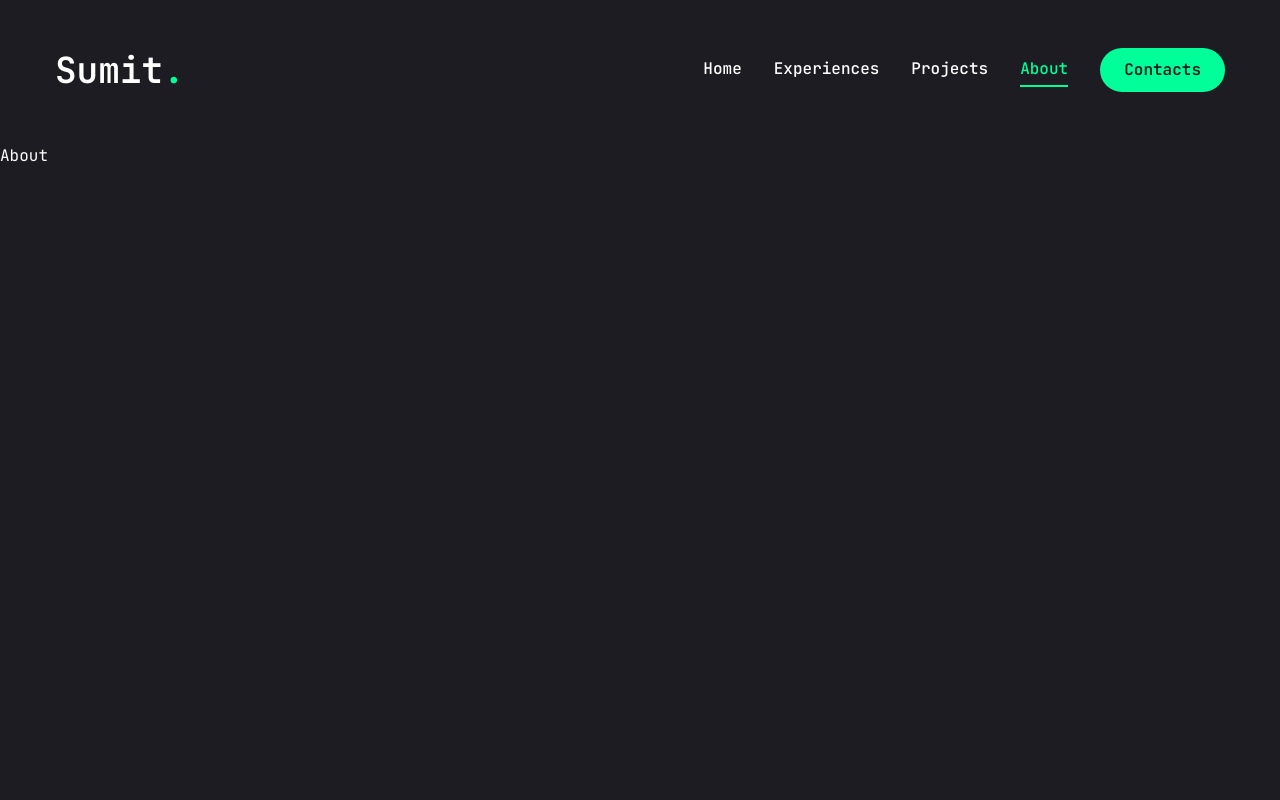
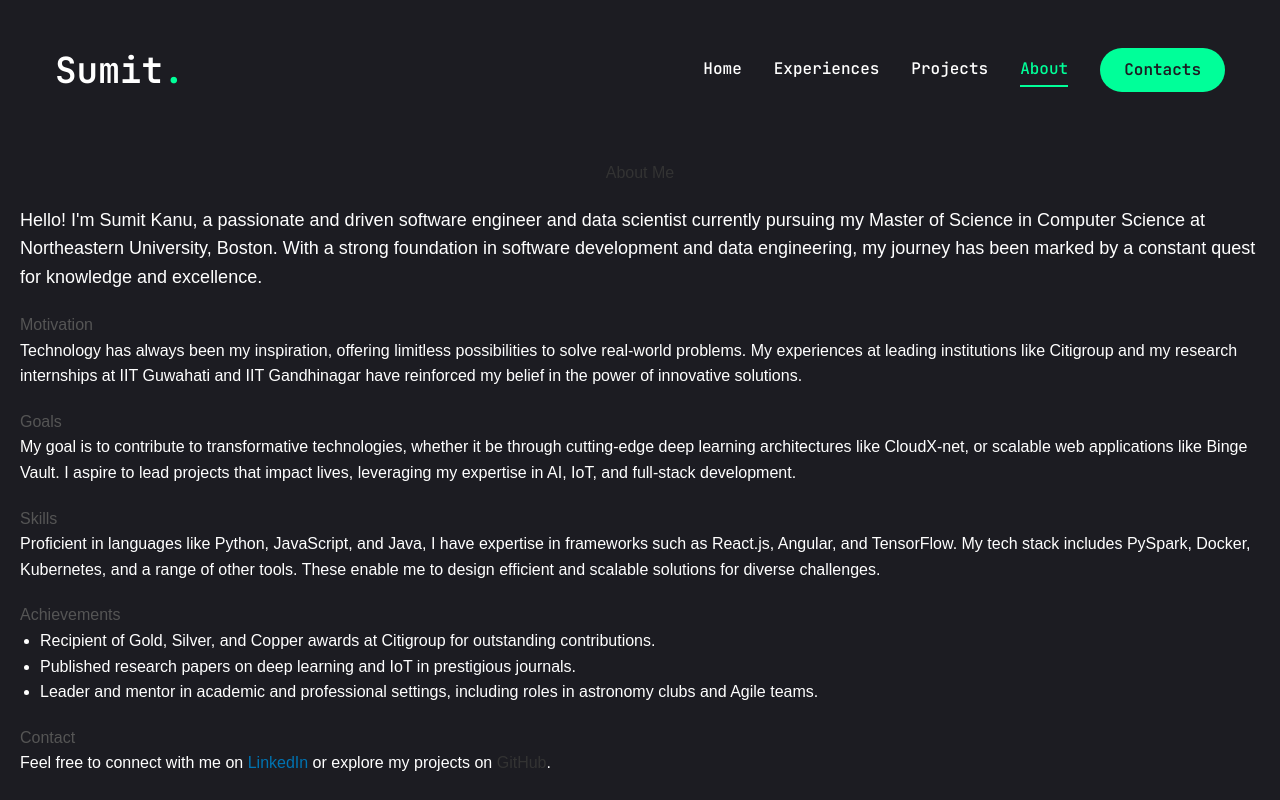
Before and after one commit to sumitkanu/sumitkanu.github.io, a Next.js app: page /about in a window 1280 px wide. Built offline with nearby package versions, Linux system fonts and the light colour scheme.

Commit message:
updated experience and photo and resume download

```diff
--- a/app/about/page.jsx
+++ b/app/about/page.jsx
@@ -1,9 +1,44 @@
-import React from 'react'
+import React from 'react';
 
 const About = () => {
   return (
-    <div>About</div>
-  )
-}
+    <div style={{ padding: '20px', fontFamily: 'Arial, sans-serif', lineHeight: '1.6' }}>
+      <h1 style={{ color: '#333', textAlign: 'center', marginBottom: '20px' }}>About Me</h1>
+      <p style={{ fontSize: '18px' }}>
+        Hello! I'm Sumit Kanu, a passionate and driven software engineer and data scientist currently pursuing my
+        Master of Science in Computer Science at Northeastern University, Boston. With a strong foundation in software
+        development and data engineering, my journey has been marked by a constant quest for knowledge and excellence.
+      </p>
+      <h2 style={{ color: '#555', marginTop: '20px' }}>Motivation</h2>
+      <p style={{ fontSize: '16px' }}>
+        Technology has always been my inspiration, offering limitless possibilities to solve real-world problems.
+        My experiences at leading institutions like Citigroup and my research internships at IIT Guwahati and IIT Gandhinagar
+        have reinforced my belief in the power of innovative solutions.
+      </p>
+      <h2 style={{ color: '#555', marginTop: '20px' }}>Goals</h2>
+      <p style={{ fontSize: '16px' }}>
+        My goal is to contribute to transformative technologies, whether it be through cutting-edge deep learning architectures
+        like CloudX-net, or scalable web applications like Binge Vault. I aspire to lead projects that impact lives,
+        leveraging my expertise in AI, IoT, and full-stack development.
+      </p>
+      <h2 style={{ color: '#555', marginTop: '20px' }}>Skills</h2>
+      <p style={{ fontSize: '16px' }}>
+        Proficient in languages like Python, JavaScript, and Java, I have expertise in frameworks such as React.js, Angular,
+        and TensorFlow. My tech stack includes PySpark, Docker, Kubernetes, and a range of other tools. These enable me to
+        design efficient and scalable solutions for diverse challenges.
+      </p>
+      <h2 style={{ color: '#555', marginTop: '20px' }}>Achievements</h2>
+      <ul style={{ fontSize: '16px', listStyleType: 'disc', marginLeft: '20px' }}>
+        <li>Recipient of Gold, Silver, and Copper awards at Citigroup for outstanding contributions.</li>
+        <li>Published research papers on deep learning and IoT in prestigious journals.</li>
+        <li>Leader and mentor in academic and professional settings, including roles in astronomy clubs and Agile teams.</li>
+      </ul>
+      <h2 style={{ color: '#555', marginTop: '20px' }}>Contact</h2>
+      <p style={{ fontSize: '16px' }}>
+        Feel free to connect with me on <a href="https://www.linkedin.com/in/sk131" target="_blank" rel="noopener noreferrer" style={{ color: '#0073b1' }}>LinkedIn</a> or explore my projects on <a href="https://github.com/sumitkanu" target="_blank" rel="noopener noreferrer" style={{ color: '#333' }}>GitHub</a>.
+      </p>
+    </div>
+  );
+};
 
-export default About
+export default About;
--- a/app/experiences/page.jsx
+++ b/app/experiences/page.jsx
@@ -1,37 +1,58 @@
 "use client";
 
+import { useState } from "react";
 import { BsArrowDownRight } from "react-icons/bs";
 import { motion } from "framer-motion";
-import Link from "next/link";
 
 const experiences = [
   {
     num: "01",
-    title: "Frontend Developer",
-    company: "Google",
-    date: "2019 - 2020",
+    title: "Full Stack Developer",
+    company: "Citigroup",
+    date: "2022 - 2024",
+    details: [
+      "Developed highly modular web applications for data reconciliation, monitoring, and reporting, impacting 5000+ users.",
+      "Led the integration of a design system to standardize UI/UX. Facilitated the retirement of Power BI and EUCs by developing end-to-end features for bulk record editing, live data synchronization, report creation with formulas, and report sharing.",
+      "Drove Agile development and mentored new team members, contributing to growth and cross-functional collaboration."
+    ],
   },
   {
     num: "02",
-    title: "Frontend Developer",
-    company: "Google",
-    date: "2019 - 2020",
+    title: "Data Engineer",
+    company: "Citigroup",
+    date: "2021 - 2024",
+    details: [
+      "Developed a PySpark model to detect unfair market practices, iteratively refining features in collaboration with data scientists.",
+      "Utilized Hadoop, Spark, and Hive to efficiently manage large trading-activity data, ensuring scalable and robust data processing.",
+      "Built a Flask UI with Redis for database management, integrating Plotly for visualizing model results and enhancing user insights."
+    ],
   },
   {
     num: "03",
-    title: "Frontend Developer",
-    company: "Google",
-    date: "2019 - 2020",
+    title: "Research Intern",
+    company: "IIT Guwahati",
+    date: "Summer 2020",
+    details: ["Simulated beamforming optimization with passive Intelligent Reflecting Surfaces (IRS) in MATLAB, achieving an 8dBm signal boost through convex optimization of IRS reflective phases."],
   },
   {
     num: "04",
-    title: "Frontend Developer",
-    company: "Google",
-    date: "2019 - 2020",
-  }
-]
+    title: "Reasearch Intern",
+    company: "IIT Gandhinagar",
+    date: "Summer 2021",
+    details: [
+      "Optimized a LoRa-based IoT network for campus-wide air quality monitoring.",
+      "Developed wearable posture detectors and parking availability dashboards for enhanced environment and health monitoring."
+    ],
+  },
+];
 
 const Experiences = () => {
+  const [activeIndex, setActiveIndex] = useState(null);
+
+  const toggleDetails = (index) => {
+    setActiveIndex(activeIndex === index ? null : index);
+  };
+
   return (
     <section className="min-h-[80vh] flex flex-col justify-center py-12 xl:py-0">
       <div className="container mx-auto">
@@ -39,36 +60,61 @@ const Experiences = () => {
           initial={{ opacity: 0 }}
           animate={{
             opacity: 1,
-            transition: {delay: 2.4, duration: 1.4, ease: "easeIn"}
+            transition: { delay: 2.4, duration: 1.4, ease: "easeIn" },
           }}
           className="grid grid-cols-1 md:grid-cols-2 gap-[60px]"
         >
-            {experiences.map((exp, index) => {
-              return (
+          {experiences.map((exp, index) => (
             <div key={index} className="flex flex-col justify-center gap-6 group">
               <div className="w-full flex justify-between items-center">
-                    <div className="text-5xl font-extrabold text-outline text-transparent
-                    group-hover:text-outline-hover transition-all duration-500">
+                <div
+                  className="text-5xl font-extrabold text-outline text-transparent
+                    group-hover:text-outline-hover transition-all duration-500"
+                >
                   {exp.num}
                 </div>
-                    <Link href={""} className="w-[70px] h-[70px] rounded-full bg-white group-hover:bg-accent
-                    transition-all duration-500 flex items-center justify-center hover:-rotate-45">
+                <button
+                  onClick={() => toggleDetails(index)}
+                  className="w-[70px] h-[70px] rounded-full bg-white group-hover:bg-accent
+                    transition-all duration-500 flex items-center justify-center hover:-rotate-45"
+                >
                   <BsArrowDownRight className="text-primary text-3xl" />
-                    </Link>
+                </button>
               </div>
-                  <h2 className="text-[42px] font-bold leading-none text-white group-hover:text-accent
-                  transition-all duration-500">
+              <h2
+                className="text-[42px] font-bold leading-none text-white group-hover:text-accent
+                  transition-all duration-500"
+              >
                 {exp.title}
               </h2>
               <p className="text-white/60">{exp.company}</p>
+              <p className="text-white/60">{exp.date}</p>
               <div className="border-b border-white/20 w-full"></div>
             </div>
-              )
-            })}
+          ))}
+
+          {/* Conditional rendering for description */}
+          {activeIndex !== null && (
+            <motion.div
+            initial={{ height: 0, opacity: 0 }}
+            animate={{ height: "auto", opacity: 1 }}
+            transition={{ duration: 0.5 }}
+            className={`bg-gray-800 p-4 rounded-lg shadow-lg text-white md:col-span-2`}
+            style={{
+              gridColumn: activeIndex % 2 === 0 ? "1 / span 2" : "1 / span 2",
+            }}
+          >
+            <ul className="list-disc pl-6 text-white/80">
+              {experiences[activeIndex]?.details.map((detail, i) => (
+                <li key={i}>{detail}</li>
+              ))}
+            </ul>
+          </motion.div>
+          )}
         </motion.div>
       </div>
     </section>
-  )
-}
+  );
+};
 
-export default Experiences
+export default Experiences;
--- a/app/page.jsx
+++ b/app/page.jsx
@@ -22,10 +22,17 @@ export default function Home() {
             </p>
             {/* Button & Socials */}
             <div className="flex flex-col xl:flex-row items-center gap-8">
-              <Button variant="outline" size="lg" className="uppercase flex items-center gap-2">
-                <span>Download CV</span>
-                <FiDownload className="text-xl" />
-              </Button>
+            <a
+                href="/assets/Sumit Kanu_SWE_5.pdf"
+                download
+                target="_blank"
+                rel="noopener noreferrer"
+              >
+                <Button variant="outline" size="lg" className="uppercase flex items-center gap-2">
+                  <span>Download CV</span>
+                  <FiDownload className="text-xl" />
+                </Button>
+              </a>
               <div className="mb-8 xl:mb-0">
                 <Socials containerStyles="flex items-center gap-6" iconStyles="w-9 h-9 border border-accent rounded-full flex justify-center
                 items-center text-accent text-base hover:bg-accent hover:text-primary hover:transition-all duration-500" />
--- a/components/Photo.jsx
+++ b/components/Photo.jsx
@@ -11,7 +11,7 @@ const Photo = () => {
             initial={{ opacity: 0 }} animate={{ opacity: 1 }} transition={{ delay: 2.4, duration: 0.4, ease: "easeInOut" }}
             className="h-[298px] w-[298px] xl:h-[498px] xl:w-[498px] mix-blend-lighten absolute">
                 <Image
-                    src="/assets/photo.png"
+                    src="/assets/image.png"
                     alt="Sumit Kanu"
                     fill
                     priority
--- a/components/Stats.jsx
+++ b/components/Stats.jsx
@@ -4,11 +4,11 @@ import CountUp from "react-countup";
 
 const stats = [
   {
-    number: 5,
+    number: 3,
     text: "Years of Experience",
   },
   {
-    number: 20,
+    number: 6,
     text: "Projects Completed",
   },
   {
@@ -16,7 +16,7 @@ const stats = [
     text: "Technologies Mastered",
   },
   {
-    number: 5,
+    number: 1,
     text: "Companies Worked",
   },
 ];
```
Also changed, not shown: public/assets/image.png (added), 1 other file (tests, documents, lock files or other folders). Lines whose indentation alone changed are shown as unchanged.
